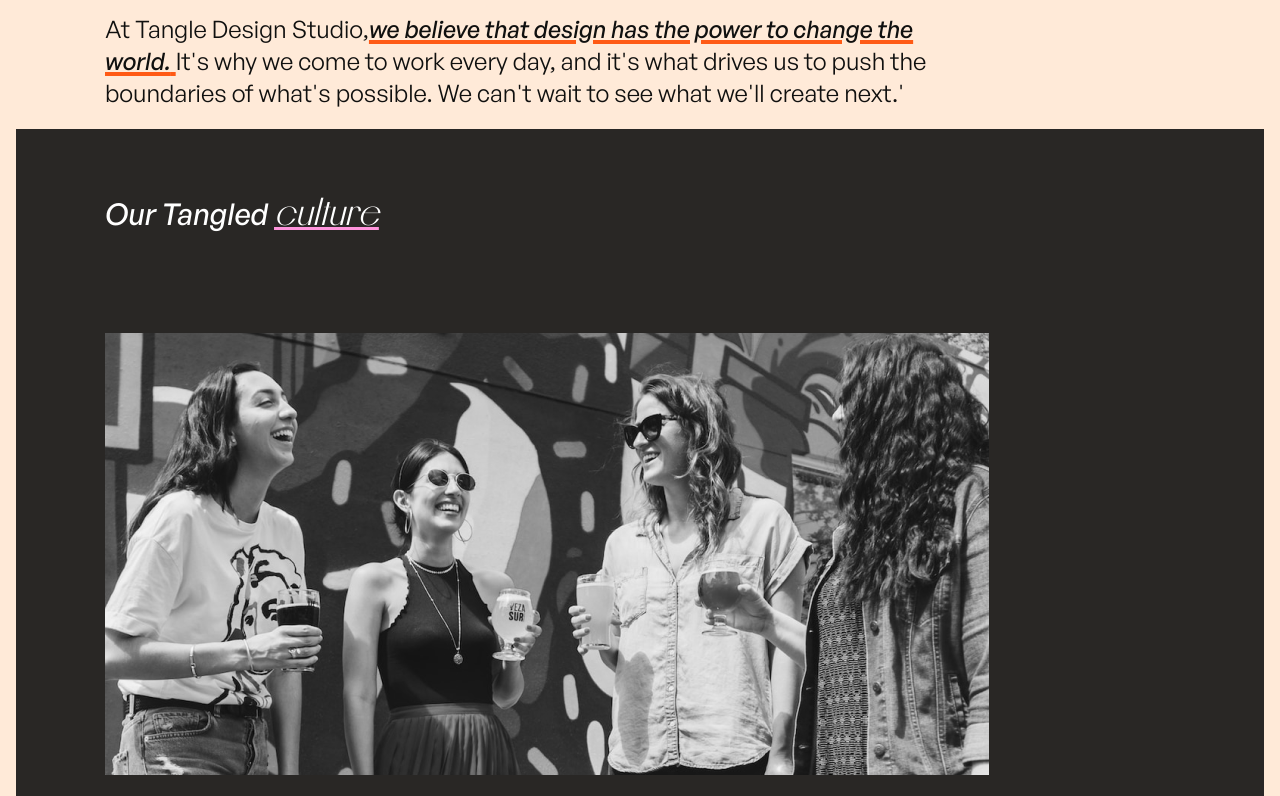
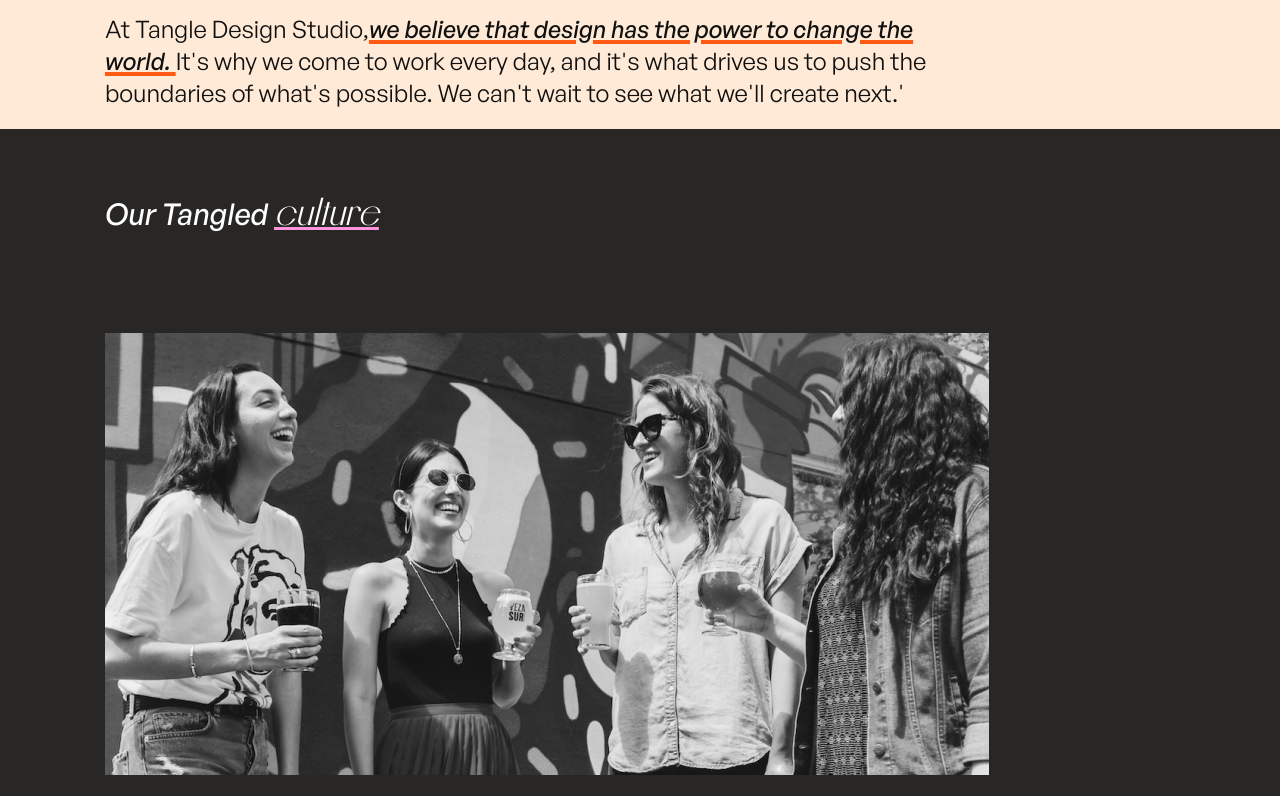
Before and after one commit to surajnarsale/tangle-landing-page, a Next.js app: page /aboutus in a window 1280 px wide. Shown: the part 964-1760 px from the top of the page. Built offline with nearby package versions, Linux system fonts and the light colour scheme.

Commit message:
fix: fix margin issue

```diff
--- a/components/Aboutus/Aboutus.tsx
+++ b/components/Aboutus/Aboutus.tsx
@@ -48,8 +48,8 @@ const Company = () => {
               </a>
             </li>
           </ul>
-          <div className="break-wordsbg-opacity-0 relative">
-            <div className=" bg-opacity-0 px-4 py-5">
+          <div className="break-wordsbg-opacity-0 relative ">
+            <div className=" bg-opacity-0  py-5">
               <div className="tab-content tab-space">
                 <div className={openTab === 1 ? 'block' : 'hidden'} id="link1">
                   <Heroabout />
@@ -60,7 +60,6 @@ const Company = () => {
                 <div className={openTab === 2 ? 'block' : 'hidden'} id="link2">
                   <p>Careers</p>
                 </div>
-                <Footer />
               </div>
             </div>
           </div>
--- a/components/Aboutus/CultureList.tsx
+++ b/components/Aboutus/CultureList.tsx
@@ -89,7 +89,7 @@ const CultureList = () => {
   }, [inView, capabilityanimation])
 
   return (
-    <div className="mx-auto w-full bg-blue-500">
+    <div className="mx-auto w-full">
       <div className="w-full bg-dark-300 pb-14">
         <Container className=" mx-auto  max-w-[1110px] px-5 pb-4 ">
           <div className="pb-16 text-white">
```
